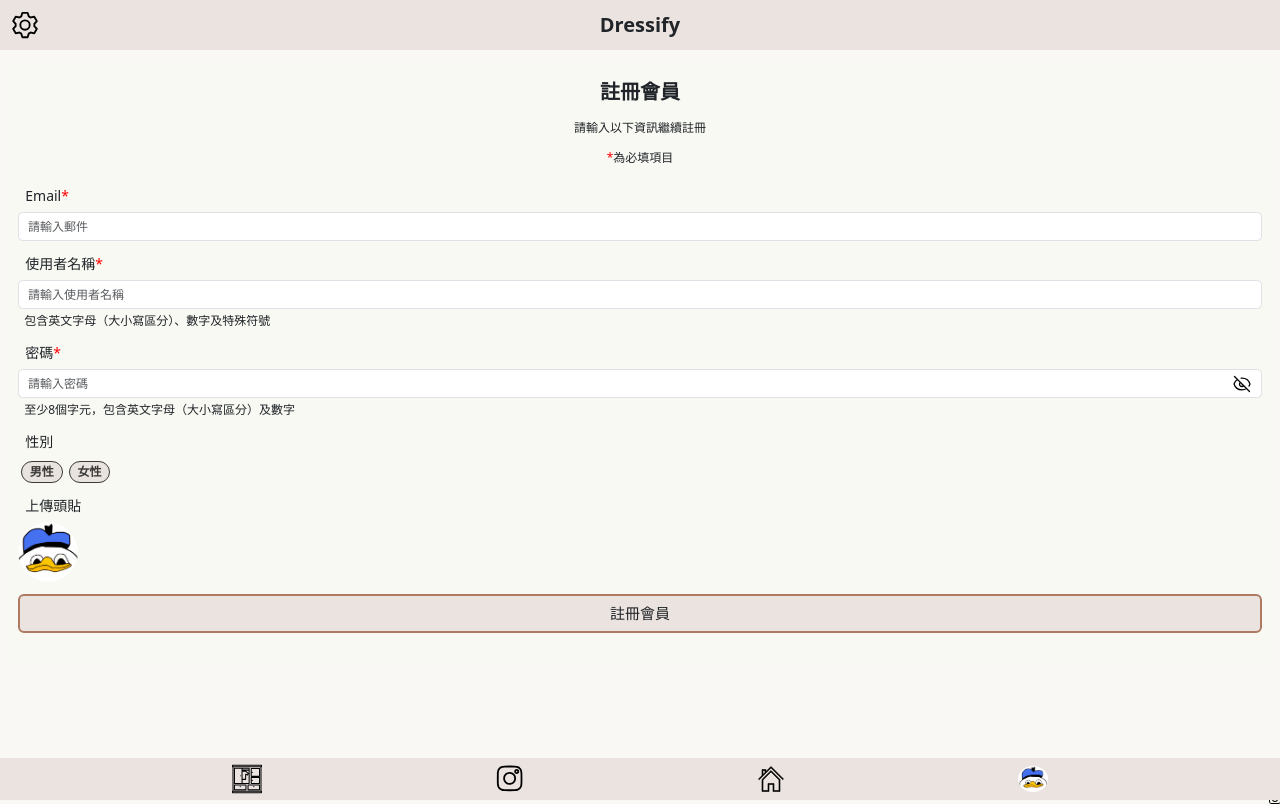
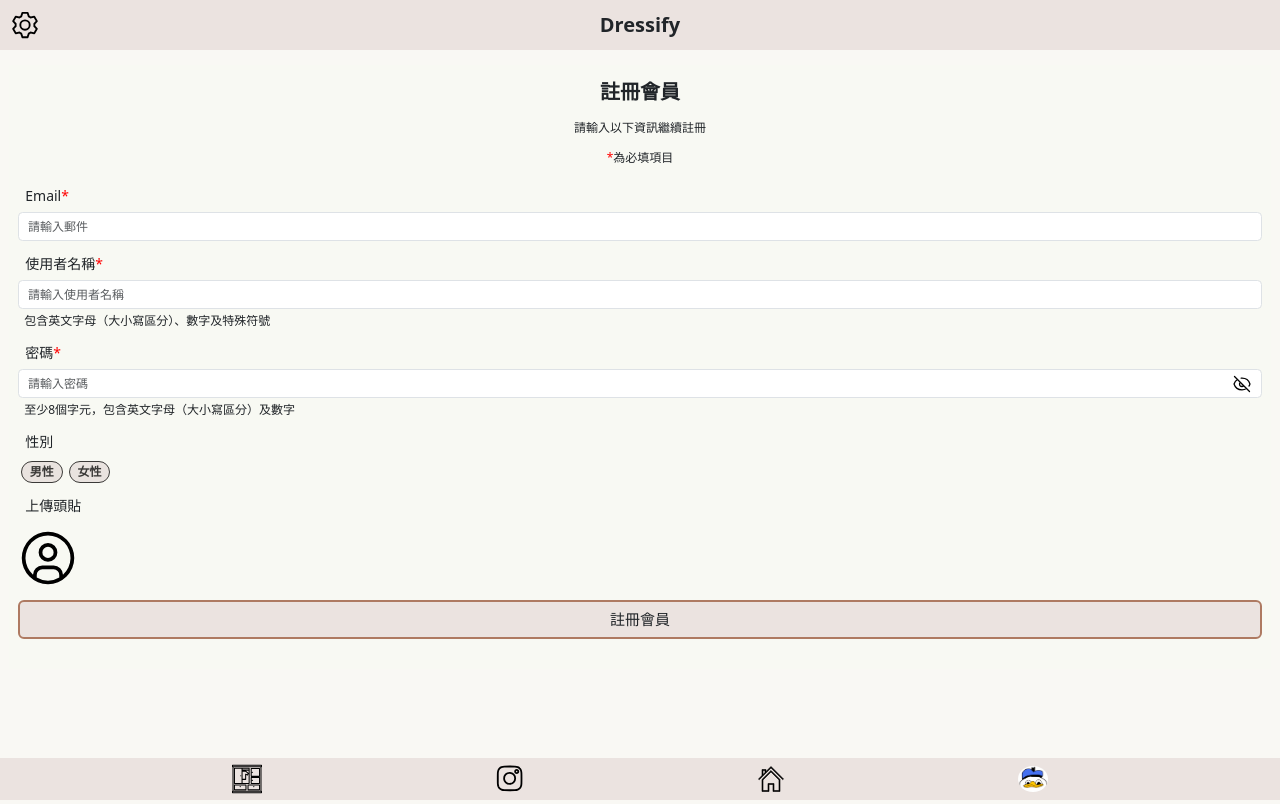
Before and after one commit to daymareHuang/ClothesMatch_Web, a React (Vite) app: page /Register in a window 1280 px wide. Built offline with nearby package versions, Linux system fonts and the light colour scheme.

Commit message:
修正register元件

```diff
--- a/src/pages/userinfo/Register.jsx
+++ b/src/pages/userinfo/Register.jsx
@@ -8,6 +8,7 @@ import GenderInput from './GenderInput'
 // import StylePreferenceInput from './StylePreferenceInput'
 // import AvatarUpload from "./AvatarUpload";
 import AddAvatar from "../../components/AddAvatar";
+import AvatarUpload from "./AvatarUpload";
 
 
 function Register() {
@@ -86,7 +87,7 @@ function Register() {
               {/* <!-- Avatar --> */}
               <div className="mt-3">
                 <label htmlFor="userAvatar" className="form-label">&nbsp;&nbsp;上傳頭貼</label>
-                <AddAvatar />
+                <AvatarUpload />
               </div>
               {/* <!-- button --> */}
               <div>
```
